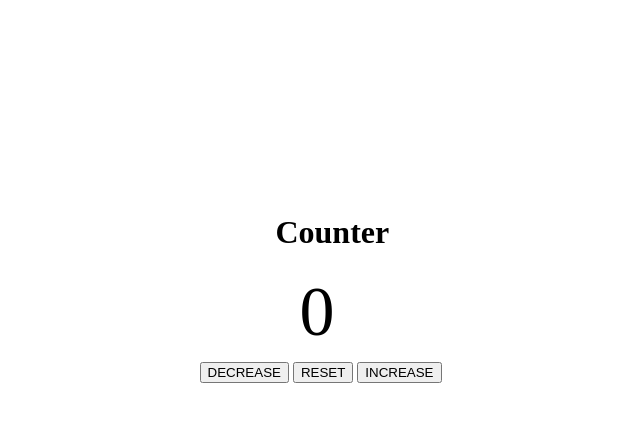
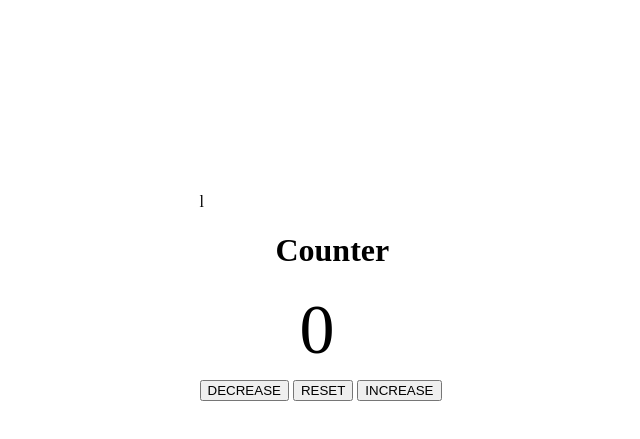
Before and after one commit to Md-Yaseen-Dev/Projects--Html-Js-CSS, a plain HTML site: page Javascript projects/Counter/index.html in a window 1280 px wide. Shown: the part 5-444 px from the top of the page, without its empty margins (314-954 px from the left). Drawn offline with Linux system fonts and the light colour scheme.

Commit message:
project completed

```diff
--- a/Javascript projects/Counter/index.html
+++ b/Javascript projects/Counter/index.html
@@ -9,7 +9,7 @@
   </head>
   <body>
     <main>
-      <div class="container">
+      <div class="container">l
         <h1>Counter</h1>
         <span id="value">0</span>
         <div class="button-container">
```
